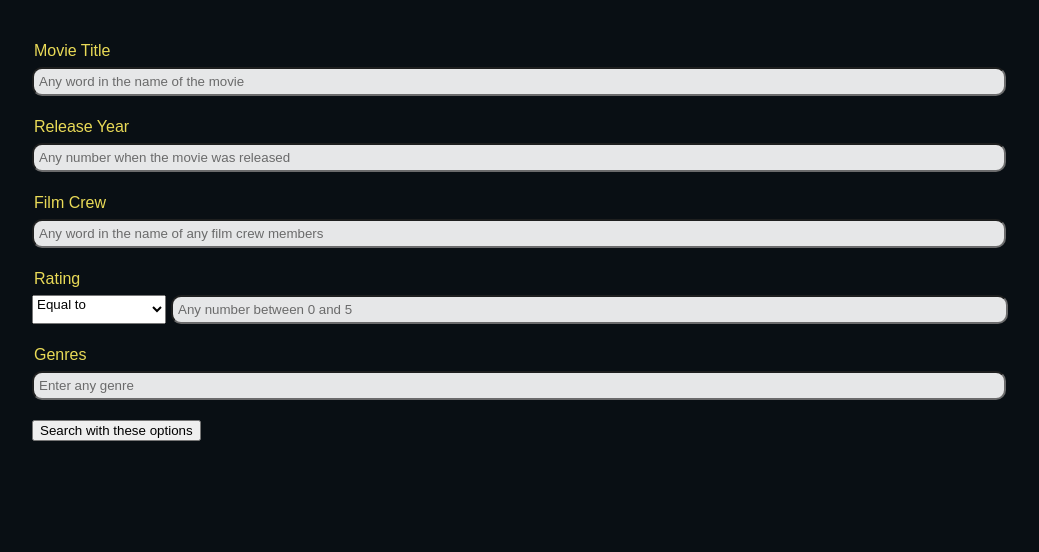
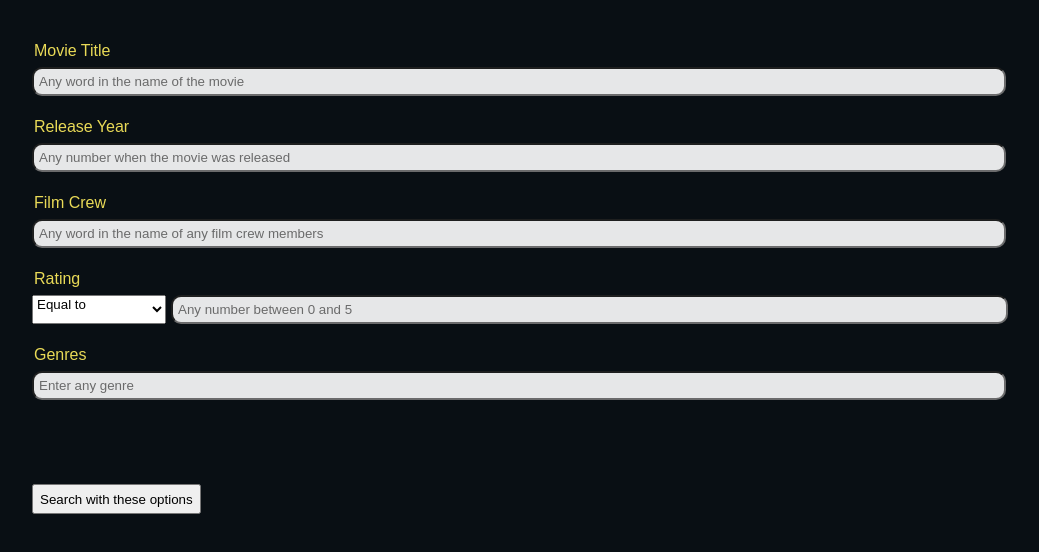
Before and after one commit to vetematts/CineCritic-frontend, a React (Vite) app: page /advancedSearch in a window 1280 px wide. Shown: the top 552 px of the page, without its empty margins (120-1159 px from the left). Built offline with nearby package versions, Linux system fonts and the light colour scheme; a web font is replaced by a local one.

Commit message:
feat: (Advanced Search Page) Gave the submit button more distance from the form for visual clarity that this is the submit button. Added more height for easier clicking.

```diff
--- a/src/pages/AdvancedSearchPage.jsx
+++ b/src/pages/AdvancedSearchPage.jsx
@@ -57,6 +57,15 @@ const StyledRatingInput = styled.div`
     display: flex;
     justify-content: flex-start;
     width: 61rem;
+`;
+
+// Space the submit button further away from the last query input
+const StyledSubmitButton = styled.button`
+    /* Roughly 50px distance between this and the Genres input field */
+    margin: 4rem 0 0 0;
+
+    /* Give the button a bit more meat */
+    height: 30px;
 `;
 
 function AdvancedSearchPage() {
@@ -150,12 +159,12 @@ function AdvancedSearchPage() {
                 onChange ={handleGenres}
                 placeholder = "Enter any genre"
             />
-            <button
+            <StyledSubmitButton
                 type = "submit"
                 onSubmit = {handleSubmitSearch}
             >
-                    Search with these options
-            </button>
+                Search with these options
+            </StyledSubmitButton>
         </form>
     );
 }
```
